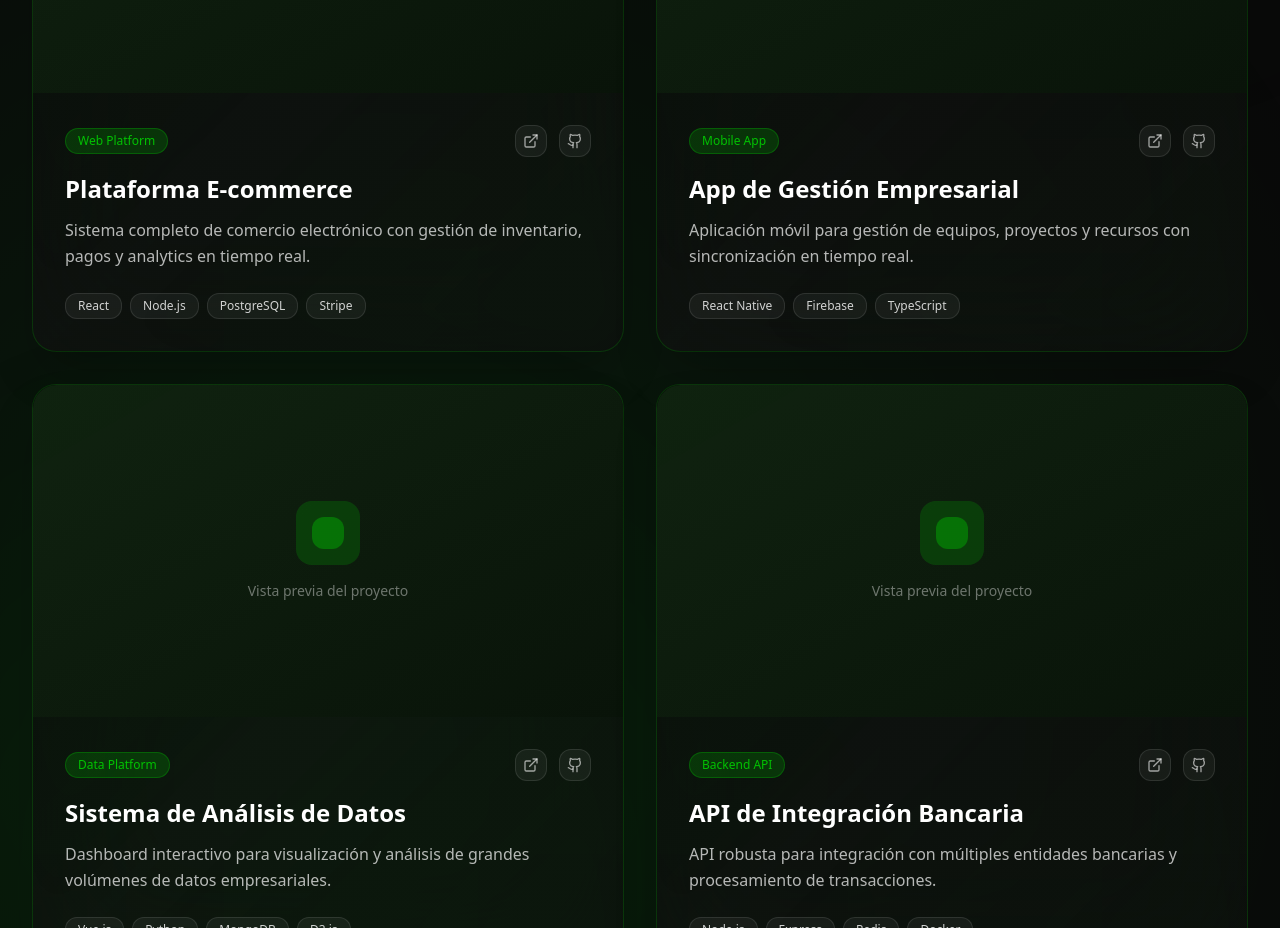
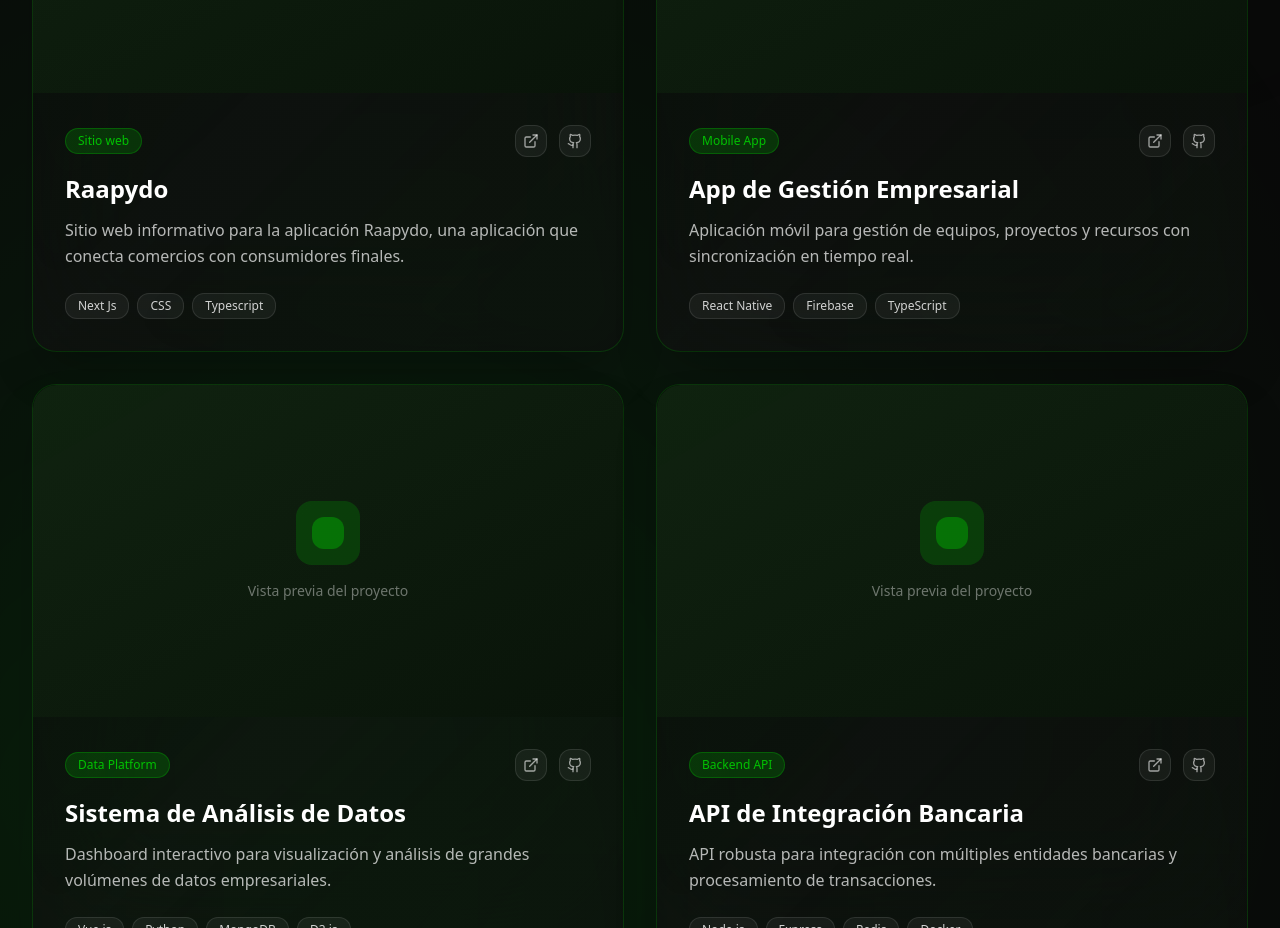
Before and after one commit to korsendev/korsen-website, a Next.js app: page / in a window 1280 px wide. Shown: the part 2920-3848 px from the top of the page. Built offline with nearby package versions, Linux system fonts and the light colour scheme.

Commit message:
Portfolio update

```diff
--- a/components/portfolio.tsx
+++ b/components/portfolio.tsx
@@ -4,12 +4,12 @@ import { ExternalLink, Github } from "lucide-react"
 
 const projects = [
   {
-    title: "Plataforma E-commerce",
+    title: "Raapydo",
     description:
-      "Sistema completo de comercio electrónico con gestión de inventario, pagos y analytics en tiempo real.",
+      "Sitio web informativo para la aplicación Raapydo, una aplicación que conecta comercios con consumidores finales.",
     image: "/modern-ecommerce-dashboard.png",
-    tags: ["React", "Node.js", "PostgreSQL", "Stripe"],
-    category: "Web Platform",
+    tags: ["Next Js", "CSS", "Typescript"],
+    category: "Sitio web",
   },
   {
     title: "App de Gestión Empresarial",
```
